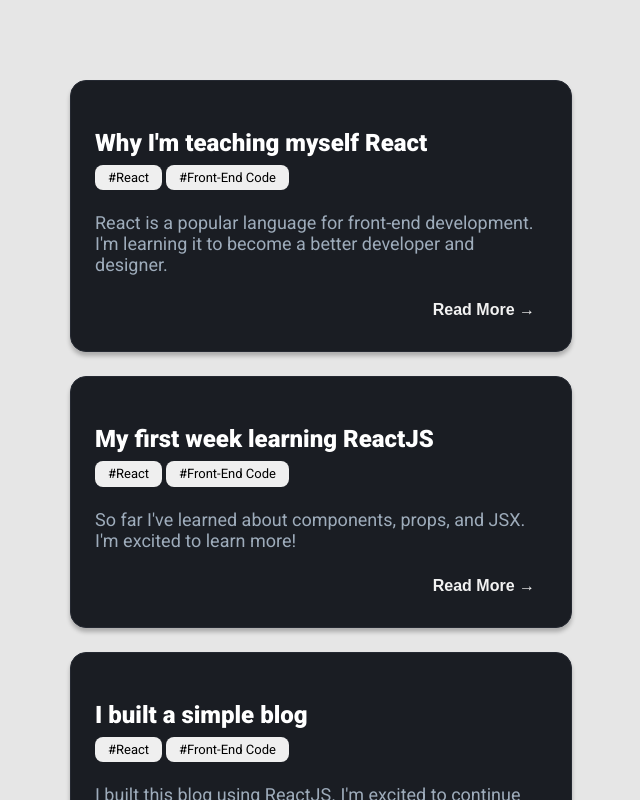
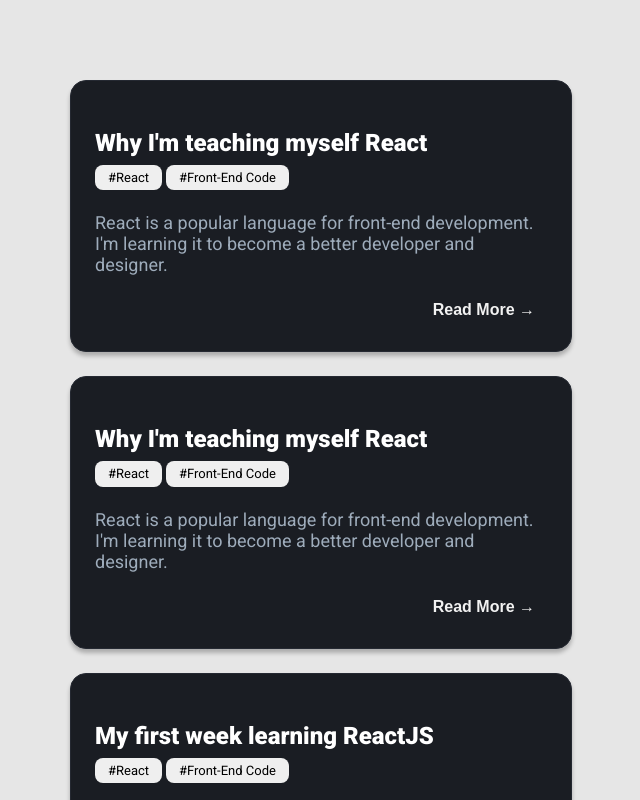
Before and after one commit to jacobolenick/myblog, a React (Create React App) app: page / in a window 1280 px wide. Shown: the top 800 px of the page, without its empty margins (319-959 px from the left). Built offline with nearby package versions, Linux system fonts and the light colour scheme.

Commit message:
added anothe blog card

```diff
--- a/src/App.js
+++ b/src/App.js
@@ -2,6 +2,7 @@
 import Blogcard from './Components/Blogcard';
 
 const blogs = [
+  {title: "Why I'm teaching myself React", body: "React is a popular language for front-end development. I'm learning it to become a better developer and designer."},
   {title: "Why I'm teaching myself React", body: "React is a popular language for front-end development. I'm learning it to become a better developer and designer."},
   {title: "My first week learning ReactJS", body: "So far I've learned about components, props, and JSX. I'm excited to learn more!"},
   {title: "I built a simple blog", body: "I built this blog using ReactJS. I'm excited to continue learning!"},
```
